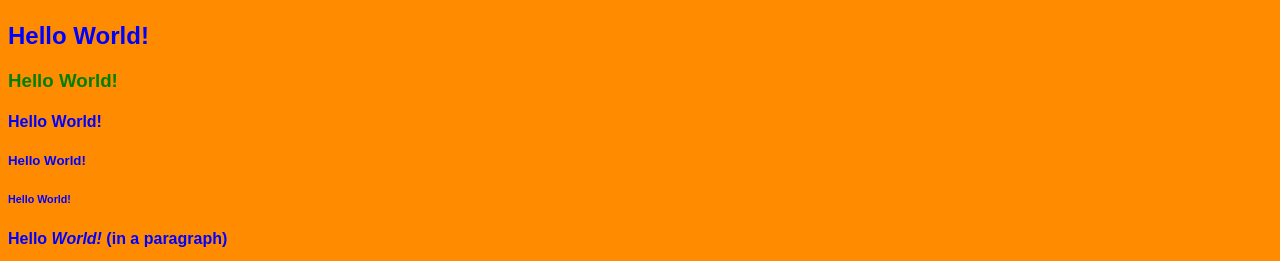
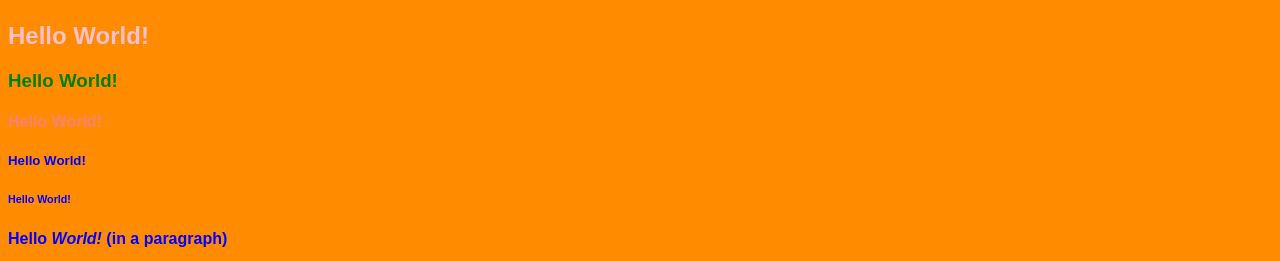
Before and after one commit to rrout2/htmlhelloworld, a plain HTML site: page index.html in a window 1280 px wide. Shown: the part 863-1124 px from the top of the page. Drawn offline with Linux system fonts and the light colour scheme.

Commit message:
more color change

```diff
--- a/index.html
+++ b/index.html
@@ -7,9 +7,9 @@
 
   <body style="font-family:arial; background-color:darkorange;">
     <center><img src ="https://en.bloggif.com/tmp/f8e4d34d1b1abf311d43d3b516913604/text.gif" width="90%" height="90%"></center>
-    <h2 style="color:blue;">Hello World!</h2>
+    <h2 style="color:pink;">Hello World!</h2>
     <h3 style="color:green;">Hello World!</h3>
-    <h4 style="color:blue;">Hello World!</h4>
+    <h4 style="color:salmon;">Hello World!</h4>
     <h5 style="color:blue;">Hello World!</h5>
     <h6 style="color:blue;">Hello World!</h6>
     <p style="color:blue;">
```
